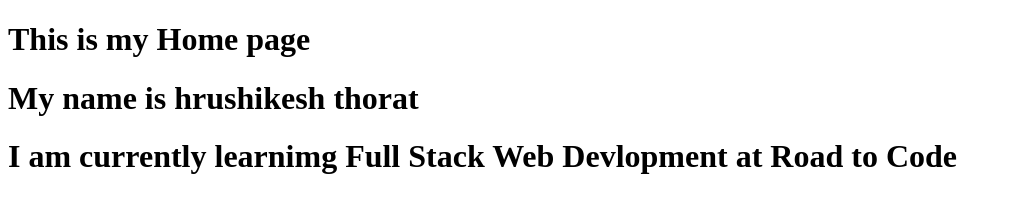
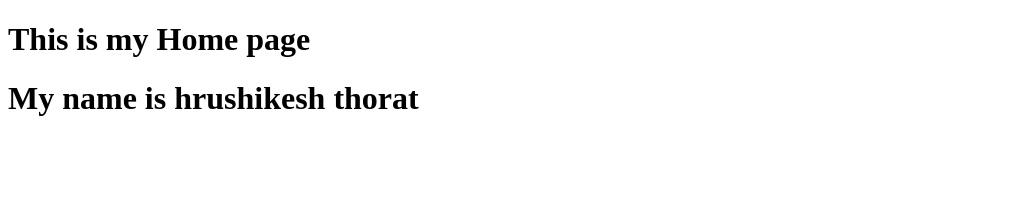
Before and after one commit to Hrushikeshthorat06/Assigment, a plain HTML site: page index.html in a window 1280 px wide. Shown: the whole page, without its empty margins (0-1012 px from the left). Drawn offline with Linux system fonts and the light colour scheme.

Commit message:
remove info

```diff
--- a/index.html
+++ b/index.html
@@ -9,7 +9,7 @@
 <body>
     <h1>This is my Home page </h1>
     <h1>My name is hrushikesh thorat</h1>
-    <h1>I am currently learnimg Full Stack Web Devlopment at Road to Code</h1>
+
 </body>
 
 </html>
```
